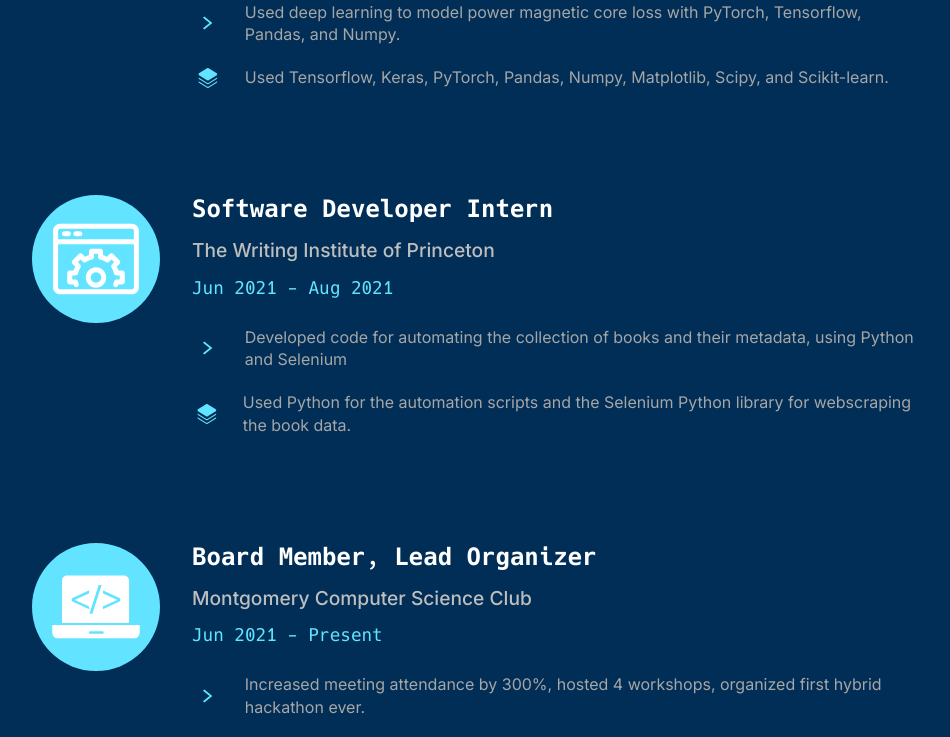
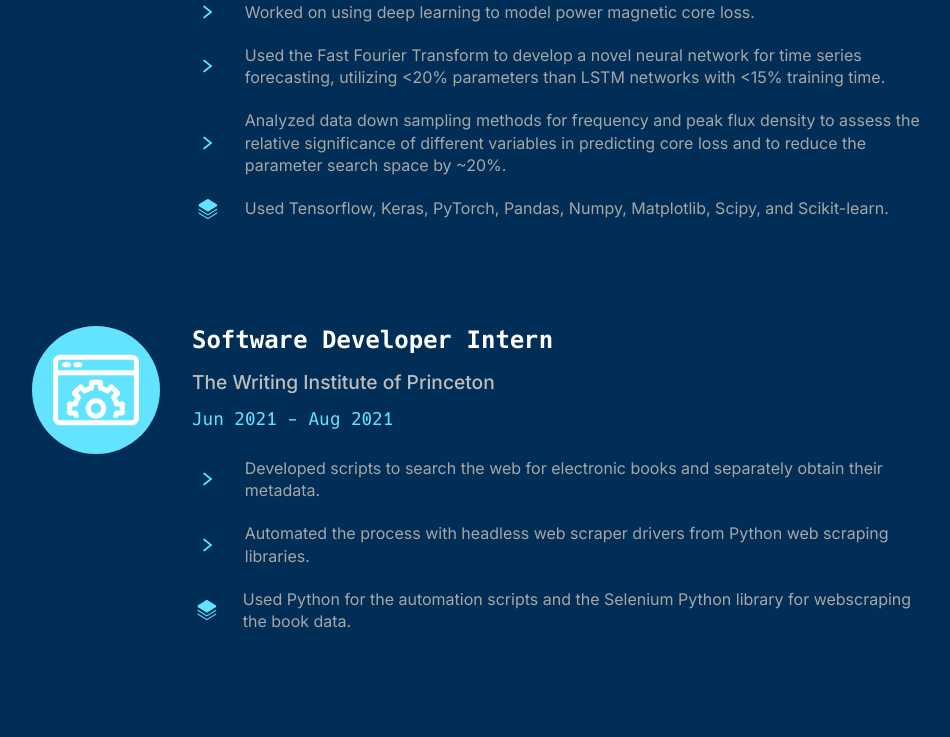
Before and after one commit to antz22/antz22.github.io, a React (Create React App) app: page / in a window 1280 px wide. Shown: the part 2704-3441 px from the top of the page, without its empty margins (158-1108 px from the left). Built offline with nearby package versions, Linux system fonts and the light colour scheme.

Commit message:
update experience pts

```diff
--- a/src/assets/css/experience.css
+++ b/src/assets/css/experience.css
@@ -6,7 +6,7 @@ div.experience .container .experience-card {
   display: -webkit-box;
   display: -ms-flexbox;
   display: flex;
-  margin-top: 2em;
+  margin-top: 4em;
 }
 
 div.experience .container .experience-card .experience-img {
@@ -47,7 +47,6 @@ div.experience .container .experience-card .experience-text .experience-pt {
   display: -ms-flexbox;
   display: flex;
   font-family: 'Inter';
-  margin-bottom: 0.5em;
   text-align: left;
 }
 
@@ -58,6 +57,7 @@ div.experience .container .experience-card .experience-text .experience-pt img {
 }
 
 div.experience .container .experience-card .experience-text .experience-pt p {
+  margin: 0.7em auto;
   color: #A6A6A6;
   line-height: 1.4;
 }
--- a/src/assets/css/experience.scss
+++ b/src/assets/css/experience.scss
@@ -13,10 +13,9 @@ div.experience {
     .container {
         padding: 1.5em;
 
-
         .experience-card {
             display: flex;
-            margin-top: 2em;
+            margin-top: 4em;
 
             .experience-img {
                 margin-right: 1.5em;
@@ -24,7 +23,6 @@ div.experience {
                 img {
                     width: 6em;
                     height: 6em;
-
                 }
 
             }
@@ -37,7 +35,6 @@ div.experience {
                     font-weight: bold;
                     margin: 0;
                     color: $primary;
-
                 }
 
                 p.experience-company {
@@ -46,34 +43,30 @@ div.experience {
                     margin-bottom: 0.7em;
                     font-family: 'Inter';
                     font-weight: 500;
-
                 }
 
                 p.experience-date {
                     color: $accent;
                     margin-top: 0;
                     margin-bottom: 1.0em;
-
                 }
 
 
                 .experience-pt {
                     display: flex;
                     font-family: 'Inter';
-                    margin-bottom: 0.5em;
                     text-align: left;
 
                     img {
                         margin: auto 0.65em auto 0;
                         width: 2em;
                         height: 2em;
-
                     }
 
                     p {
+                        margin: 0.7em auto;
                         color: $tertiary;
                         line-height: 1.4;
-
                     }
                 }
             }
--- a/src/components/sections/experience.jsx
+++ b/src/components/sections/experience.jsx
@@ -54,7 +54,9 @@ function Experience() {
       date: "Jun 2022 - Aug 2022",
       img: MLIntern,
       pts: [
-        "Used deep learning to model power magnetic core loss with PyTorch, Tensorflow, Pandas, and Numpy.",
+        "Worked on using deep learning to model power magnetic core loss.",
+        "Used the Fast Fourier Transform to develop a novel neural network for time series forecasting, utilizing <20% parameters than LSTM networks with <15% training time.",
+        "Analyzed data down sampling methods for frequency and peak flux density to assess the relative significance of different variables in predicting core loss and to reduce the parameter search space by ~20%.",
       ],
       stack:
         "Used Tensorflow, Keras, PyTorch, Pandas, Numpy, Matplotlib, Scipy, and Scikit-learn.",
@@ -65,7 +67,8 @@ function Experience() {
       date: "Jun 2021 - Aug 2021",
       img: DevIntern,
       pts: [
-        "Developed code for automating the collection of books and their metadata, using Python and Selenium",
+        "Developed scripts to search the web for electronic books and separately obtain their metadata.",
+        "Automated the process with headless web scraper drivers from Python web scraping libraries.",
       ],
       stack:
         "Used Python for the automation scripts and the Selenium Python library for webscraping the book data.",
@@ -76,8 +79,10 @@ function Experience() {
       date: "Jun 2021 - Present",
       img: BoardMember,
       pts: [
-        "Increased meeting attendance by 300%, hosted 4 workshops, organized first hybrid hackathon ever.",
-        "Led team of 20+ members of club in organizing MontyHacks V.",
+        "Increased meeting attendance by 400% with new meeting structures and teaching methods",
+        "Hosted 4 workshops for varying levels of background knowledge, including introductory Python and algorithmic programming.",
+        "Organized first ever hybrid hackathon, MontyHacks V, which attracted over 150 participants from over 30 different schools.",
+        "Led team of 20+ members of club to obtain sponsorships and extend outreach for marketing the MontyHacks V event.",
       ],
       stack:
         "Taught and used beginner and intermediate Python concepts, algorithmic programming, and game development.",
```
Also changed, not shown: 1 other file (tests, documents, lock files or other folders).
